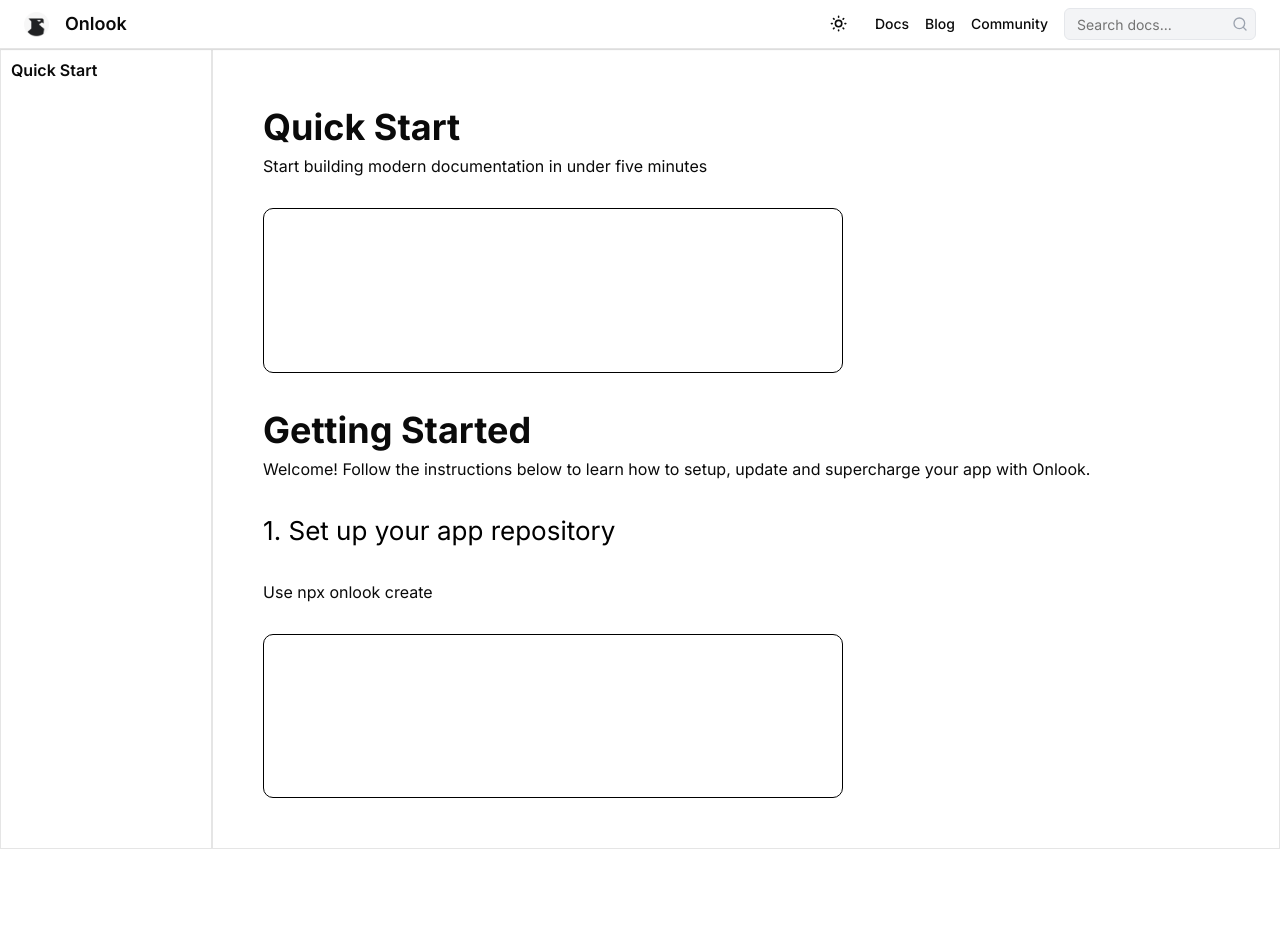
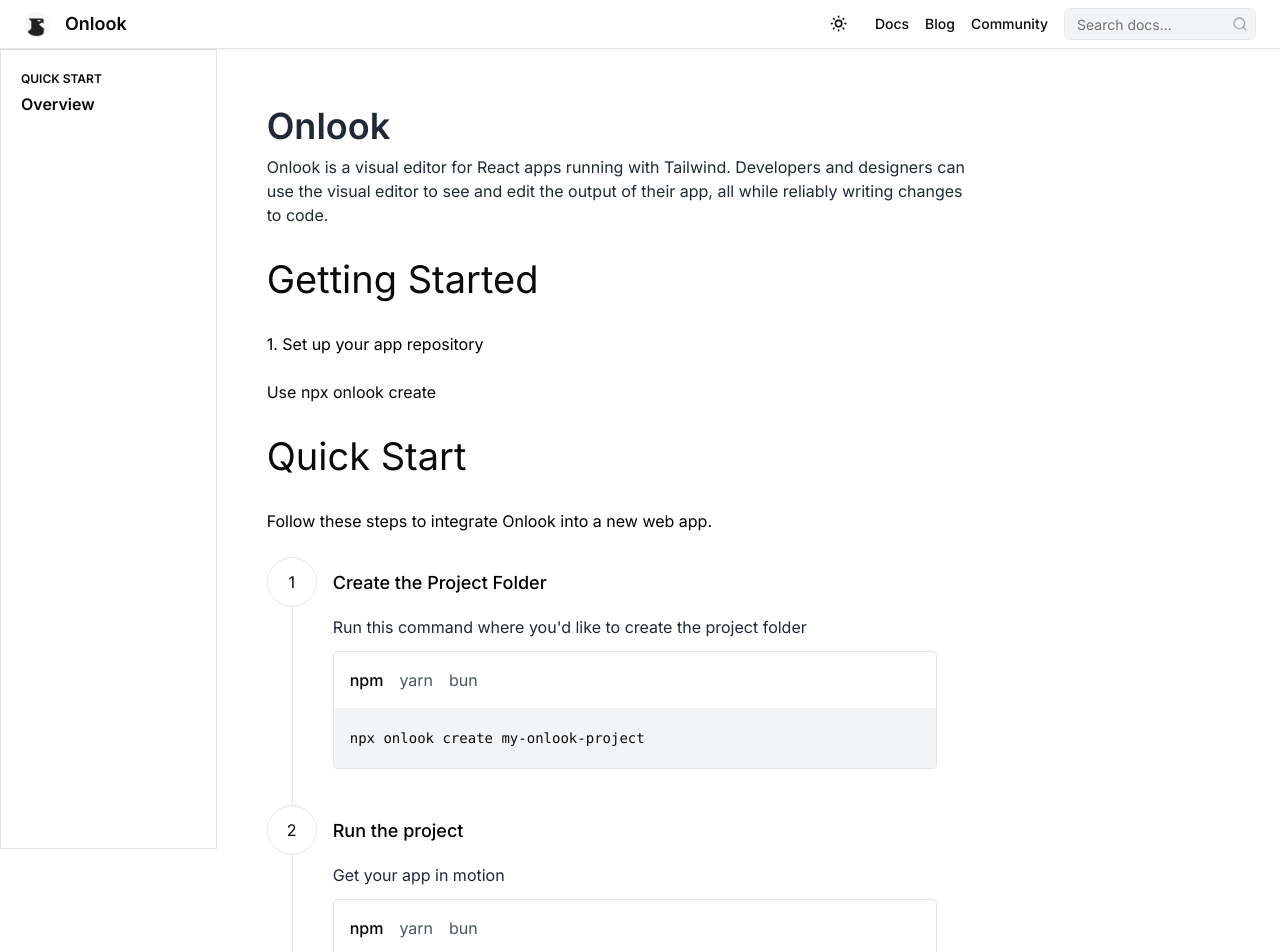
Before and after one commit to onlook-dev/docs, a Next.js app: page /quickstart in a window 1280 px wide. Shown: the top 952 px of the page. Before the commit the page ends 849 px from the top, so only its background shows below. Built offline with nearby package versions, Linux system fonts and the light colour scheme.

Commit message:
Kickstart new Doccs
+ New components
+ Started drafting copy

```diff
--- a/package.json
+++ b/package.json
@@ -12,6 +12,7 @@
   },
   "dependencies": {
     "@radix-ui/react-dropdown-menu": "^2.0.6",
+    "@radix-ui/react-icons": "^1.3.0",
     "@radix-ui/react-slot": "^1.0.2",
     "@t3-oss/env-nextjs": "^0.9.2",
     "class-variance-authority": "^0.7.0",
--- a/src/app/quickstart/page.tsx
+++ b/src/app/quickstart/page.tsx
@@ -1,33 +1,116 @@
+import LinkedHeader from '@/components/ui/linked-header';
+import PackageSelector from '@/components/ui/package-selector';
+import { useState } from 'react';
+
 export default function DocumentationPage() {
     return (
         <div className="h-full w-full border-0 flex">
-            <div className="flex justify-start pl-[10px] font-semibold h-full items-start border w-1/5">
-                <p className="w-full h-[40px] flex items-center">Quick Start</p>
+            <div className="flex justify-start font-semibold h-full items-start w-1/5 flex-col gap-[4px] p-[20px] pl-[20px] pt-[20px] pr-[20px] pb-[20px] border-[01px]">
+                <h6 className="w-full flex items-center uppercase h-[fit-content] text-[12px]">
+                    Quick Start
+                </h6>
+                <p className="w-full h-[fit-content]">Overview</p>
             </div>
-            <div className="w-full h-full border flex flex-col gap-[30px] p-[50px]">
-                <div className="w-full flex items-start justify-start flex-col h-[fit-content]">
-                    <p className="w-[fit-content] h-[fit-content] font-bold text-[36px]">
-                        Quick Start
+            <div className="w-full flex flex-col gap-[30px] p-[50px] justify-start border-transparent border-0 h-[fit-content]">
+                <div className="max-w-[700px] flex flex-col gap-[24px] mb-[400px] h-[fit-content]">
+                    <div className="flex flex-col gap-[2px]">
+                        <h2 className="w-[fit-content] h-[fit-content] text-[36px] text-gray-800 font-semibold">
+                            Onlook
+                        </h2>
+                        <p className="w-[fit-content] h-[fit-content] text-gray-800">
+                            Onlook is a visual editor for React apps running with Tailwind.
+                            Developers and designers can use the visual editor to see and edit the
+                            output of their app, all while reliably writing changes to code.
+                        </p>
+                    </div>
+                    <div className="justify-center items-center h-[400px] bg-transparent rounded-[10px] border-[#8a8a8a] border hidden"></div>
+                    <div className="flex items-center group">
+                        <LinkedHeader title="Getting Started" link="#" />
+                    </div>
+                    <p className="h-[fit-content] w-[fit-content] text-[#000000] text-[16px]">
+                        1. Set up your app repository
                     </p>
-                    <p className="w-[fit-content] h-[fit-content]">
-                        Start building modern documentation in under five minutes
-                    </p>
+                    <p className="w-full h-[fit-content]">Use npx onlook create</p>
+                    <div className="bg-transparent rounded-[10px] border-[#909090] border h-[300px] w-full hidden"></div>
+                    <div className="flex items-center group">
+                        <LinkedHeader title="Quick Start" link="#" />
+                    </div>
+                    <div className="flex flex-col gap-[24px]">
+                        <div>
+                            <p className="h-[fit-content] w-[fit-content] text-[#000000] text-[16px]">
+                                Follow these steps to integrate Onlook into a new web app.
+                            </p>
+                        </div>
+                        <div>
+                            <div className="flex gap-[16px] items-center flex-row h-[fit-content]">
+                                <div className="rounded-[40px] rounded-tl-[40px] rounded-tr-[40px] rounded-bl-[40px] rounded-br-[40px] w-[50px] h-[50px] border-gray-200 border bg-transparent flex justify-center items-center">
+                                    <p className="w-full h-full flex justify-center items-center">
+                                        1
+                                    </p>
+                                </div>
+                                <div>
+                                    <h4 className="h-[fit-content] w-[fit-content] text-[#000000] text-[18px] font-medium">
+                                        Create the Project Folder
+                                    </h4>
+                                </div>
+                            </div>
+                            <div className="ml-[25px] p-[30px] pr-[30px] border-l-[1px] border-gray-200 mb-0 pt-[8px] pl-[40px] h-[fit-content] pb-[36px] flex flex-col items-start gap-[12px]">
+                                <p className="h-[fit-content] w-[fit-content] text-[#000000] text-[16px] text-gray-800">
+                                    Run this command where you'd like to create the project folder
+                                </p>
+                                <PackageSelector
+                                    managers={{
+                                        npm: 'npx onlook create my-onlook-project',
+                                        yarn: 'yarn dlx onlook create my-onlook-project',
+                                        bun: 'bunx onlook create my-onlook-project',
+                                    }}
+                                />
+                            </div>
+                            <div className="flex gap-[16px] items-center flex-row h-[fit-content]">
+                                <div className="rounded-[40px] rounded-tl-[40px] rounded-tr-[40px] rounded-bl-[40px] rounded-br-[40px] w-[50px] h-[50px] border-gray-200 border bg-transparent flex justify-center items-center">
+                                    <p className="w-full h-full flex justify-center items-center">
+                                        2
+                                    </p>
+                                </div>
+                                <div>
+                                    <h4 className="h-[fit-content] w-[fit-content] text-[#000000] font-medium text-[18px]">
+                                        Run the project
+                                    </h4>
+                                </div>
+                            </div>
+                            <div className="ml-[25px] p-[30px] pr-[30px] border-l-[1px] border-gray-200 mb-0 pl-[40px] h-[fit-content] pt-[8px] pb-[36px] flex flex-col gap-[12px]">
+                                <p className="h-[fit-content] w-[fit-content] text-[#000000] text-[16px] text-gray-800">
+                                    Get your app in motion
+                                </p>
+                                <PackageSelector
+                                    managers={{
+                                        npm: 'cd my-onlook-project && npm run dev',
+                                        yarn: 'cd my-onlook-project && yarn dev',
+                                        bun: 'cd my-onlook-project && bun run dev',
+                                    }}
+                                />
+                            </div>
+                            <div className="flex gap-[16px] items-center flex-row h-[fit-content]">
+                                <div className="rounded-[40px] rounded-tl-[40px] rounded-tr-[40px] rounded-bl-[40px] rounded-br-[40px] w-[50px] h-[50px] border-gray-200 border bg-transparent flex justify-center items-center">
+                                    <p className="w-full h-full flex justify-center items-center">
+                                        3
+                                    </p>
+                                </div>
+                                <div>
+                                    <h4 className="h-[fit-content] w-[fit-content] text-[#000000] font-medium text-[18px]">
+                                        Open Onlook
+                                    </h4>
+                                </div>
+                            </div>
+                            <div className="ml-[25px] p-[30px] pr-[30px] border-l-[1px] border-transparent mb-0 pl-[40px] h-[fit-content] pt-[8px] pb-[36px]">
+                                <p className="h-[fit-content] w-[fit-content] text-[#000000] text-[16px] text-gray-800">
+                                    Open Onlook and make sure the browser points to
+                                    http://localhost:3000
+                                </p>
+                            </div>
+                        </div>
+                    </div>
                 </div>
-                <div className="flex justify-center items-center w-3/5 h-[400px] bg-transparent border-[#000000] border rounded-[10px]"></div>
-                <div>
-                    <p className="w-[fit-content] h-[fit-content] font-bold text-[36px]">
-                        Getting Started
-                    </p>
-                    <p className="w-[fit-content] h-[fit-content]">
-                        Welcome! Follow the instructions below to learn how to setup, update and
-                        supercharge your app with Onlook.
-                    </p>
-                </div>
-                <p className="text-[26px] h-[fit-content] w-[fit-content] text-[#000000]">
-                    1. Set up your app repository
-                </p>
-                <p className="w-full h-[fit-content]">Use npx onlook create</p>
-                <div className="w-3/5 h-[400px] border-[#000000] border bg-transparent rounded-[10px]"></div>
             </div>
         </div>
     );
--- /dev/null
+++ b/src/components/ui/linked-header.tsx
@@ -0,0 +1,21 @@
+import Link from 'next/link';
+import { Link2Icon } from '@radix-ui/react-icons';
+import '@/styles/globals.css';
+
+const LinkedHeader = ({ title, link }: { title: string; link: string }) => {
+    return (
+        <div className="flex items-center group relative">
+            <Link
+                href={link as string}
+                className="absolute left-[-24px] mr-10 invisible group-hover:visible transition-opacity duration-300"
+            >
+                <Link2Icon />
+            </Link>
+            <h2 className="flex-shrink-0 w-[fit-content] h-[fit-content] text-[38px]">
+                {title}
+            </h2>
+        </div>
+    );
+};
+
+export default LinkedHeader;
--- /dev/null
+++ b/src/components/ui/package-selector.tsx
@@ -0,0 +1,71 @@
+'use client';
+
+import React, { useState } from 'react';
+import { ClipboardCopy } from 'lucide-react';
+
+type PackageSelectorProps = {
+    managers: {
+        npm: string;
+        yarn: string;
+        bun: string;
+    };
+};
+
+const PackageSelector: React.FC<PackageSelectorProps> = ({ managers }) => {
+    const [selectedManager, setSelectedManager] = useState(Object.keys(managers)[0]); // Set default to the first manager
+
+    const copyToClipboard = () => {
+        try {
+            const validManagers: keyof typeof managers = selectedManager as keyof typeof managers; // Type assertion
+            navigator.clipboard.writeText(managers[validManagers] as 'bun' | 'npm' | 'yarn'); // Type assertion
+        } catch (error) {
+            console.error('Failed to copy to clipboard:', error);
+        }
+    };
+
+    return (
+        <div className="mx-auto bg-white rounded-sm border-[1px] overflow-hidden w-full group">
+            <div className="p-0">
+                <div className="flex justify-between items-center px-3 py-2">
+                    <div className="flex space-x-2">
+                        {Object.keys(managers).map((manager) => (
+                            <button
+                                key={manager}
+                                onClick={() => setSelectedManager(manager)}
+                                className={`px-1 py-2 ${
+                                    selectedManager === manager
+                                        ? 'text-black font-medium'
+                                        : 'text-gray-600 hover:text-gray-800'
+                                }`}
+                            >
+                                {manager}
+                            </button>
+                        ))}
+                    </div>
+                    <button
+                        onClick={copyToClipboard}
+                        className="p-2 text-gray-500 hover:text-gray-700 opacity-0 group-hover:opacity-100 transition-opacity duration-200" // Updated classes for visibility
+                        aria-label="Copy to clipboard"
+                    >
+                        <ClipboardCopy size={20} />
+                    </button>
+                </div>
+                <div className="bg-gray-100 px-4 py-5">
+                    <pre className="text-sm font-mono">
+                        {managers[selectedManager as keyof typeof managers]}
+                    </pre>
+                </div>
+            </div>
+        </div>
+    );
+};
+
+PackageSelector.defaultProps = {
+    managers: {
+        npm: 'npx onlook create my-onlook-project',
+        yarn: 'yarn dlx onlook create my-onlook-project',
+        bun: 'bunx onlook create my-onlook-project',
+    },
+};
+
+export default PackageSelector;
```
Also changed, not shown: 1 other file (tests, documents, lock files or other folders).
